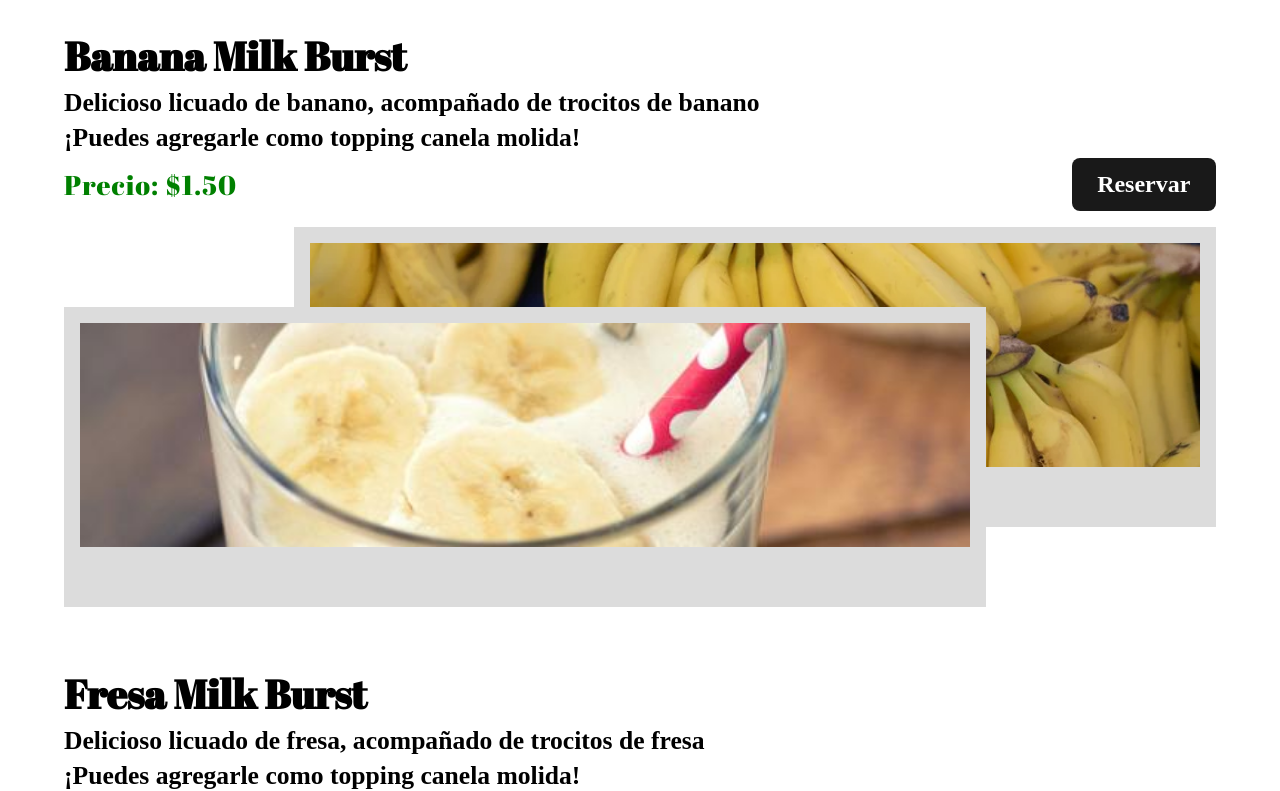
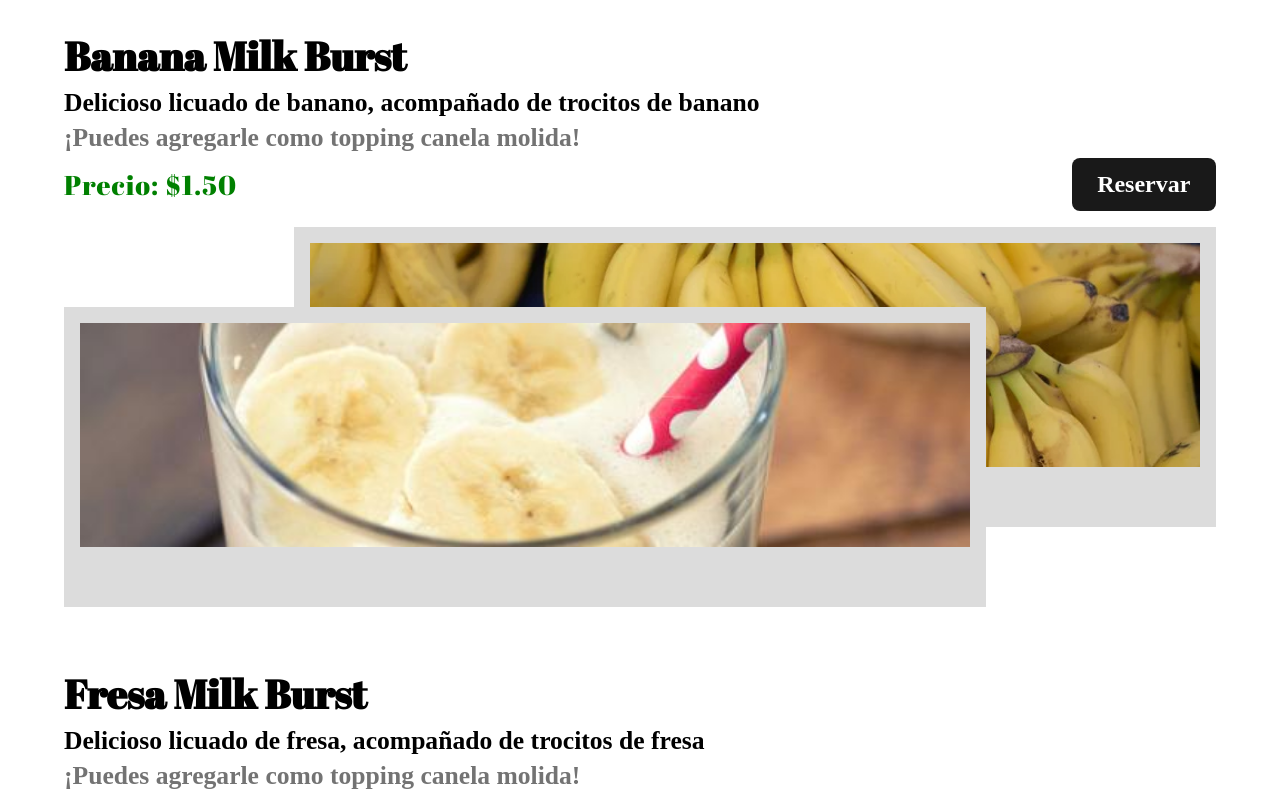
Before and after one commit to ale02code/fruit-burst, a React (Vite) app: page / in a window 1280 px wide. Shown: the part 875-1666 px from the top of the page. Built offline with nearby package versions, Linux system fonts and the light colour scheme; a web font is replaced by a local one.

Commit message:
update menu section

```diff
--- a/src/App.css
+++ b/src/App.css
@@ -267,6 +267,10 @@
   font-size: var(--size-text);
 }
 
+.menu__product__view__topping {
+  color: #737373;
+}
+
 .menu__product__view__price {
   display: flex;
   align-items: center;
```
